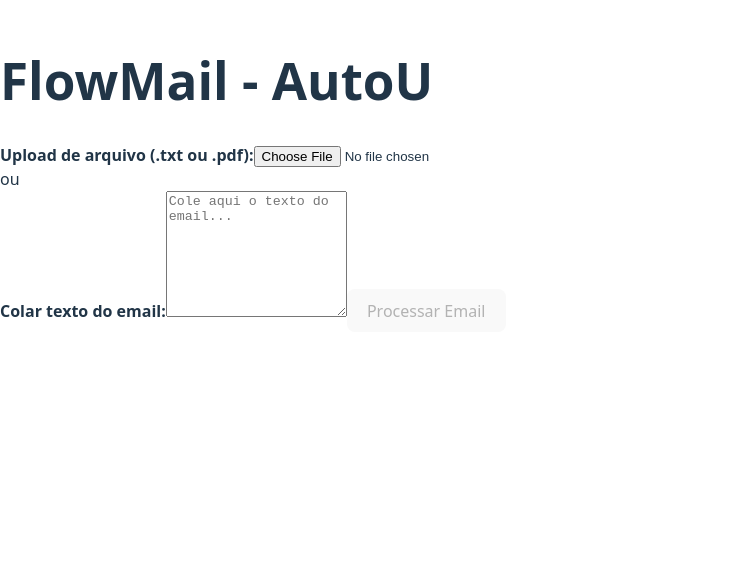
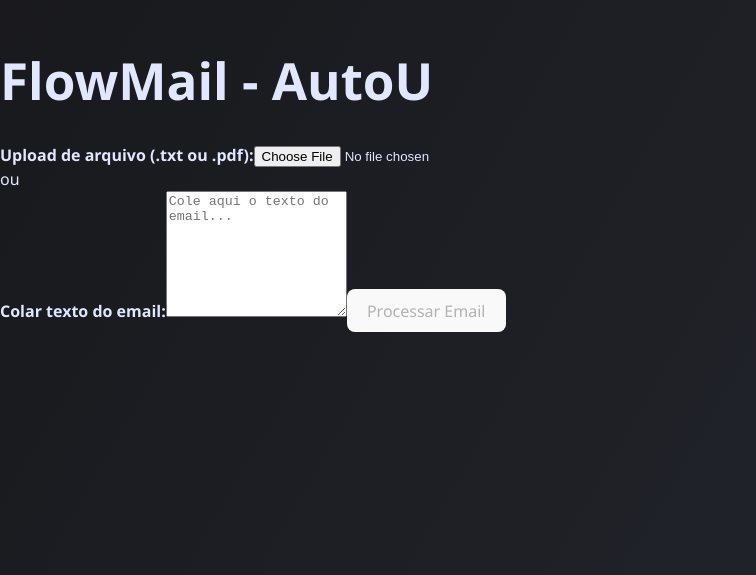
Before and after one commit to IvanFilh/email-classifier, a React (Vite) app: page / in a window 1280 px wide. Shown: the part 225-800 px from the top of the page, without its empty margins (0-756 px from the left). Built offline with nearby package versions, Linux system fonts and the light colour scheme.

Commit message:
style: adicionei estilização para o body no App.css

```diff
--- a/src/App.css
+++ b/src/App.css
@@ -11,3 +11,13 @@
   --border-dark: #334155;
   --shadow: 0 8px 32px rgba(30, 41, 59, 0.32);
 }
+
+body {
+  background: linear-gradient(120deg, var(--bg-dark) 0%, #23272f 100%);
+  font-family: "Segoe UI", "Roboto", Arial, sans-serif;
+  margin: 0;
+  padding: 0;
+  color: var(--text-dark);
+  min-height: 100vh;
+  transition: background 0.3s, color 0.3s;
+}
```
